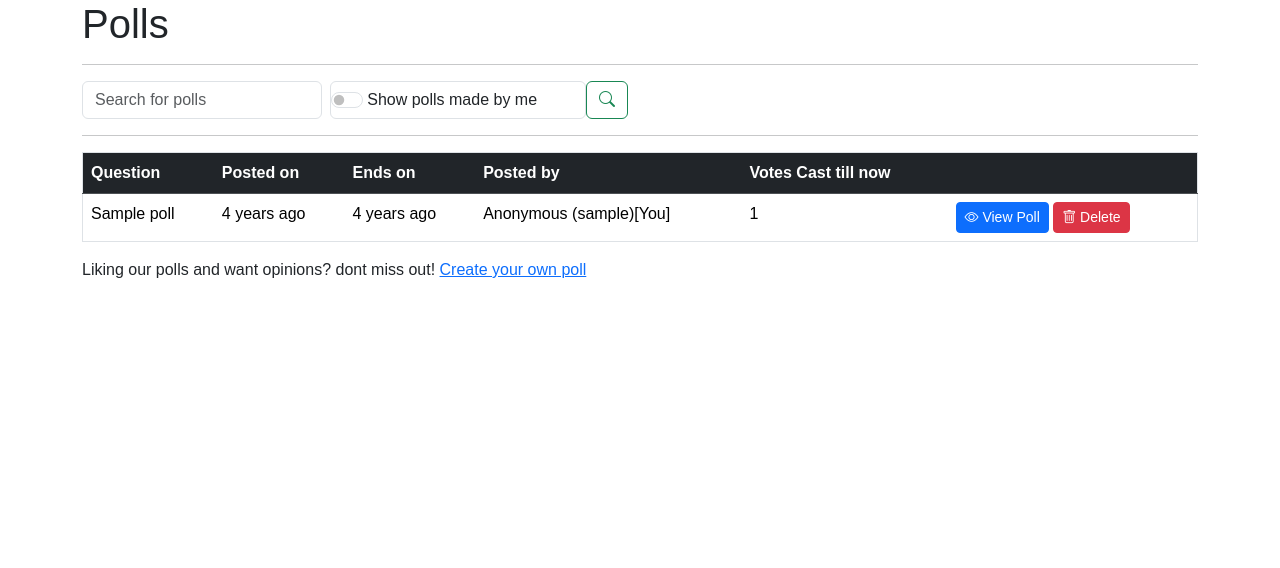
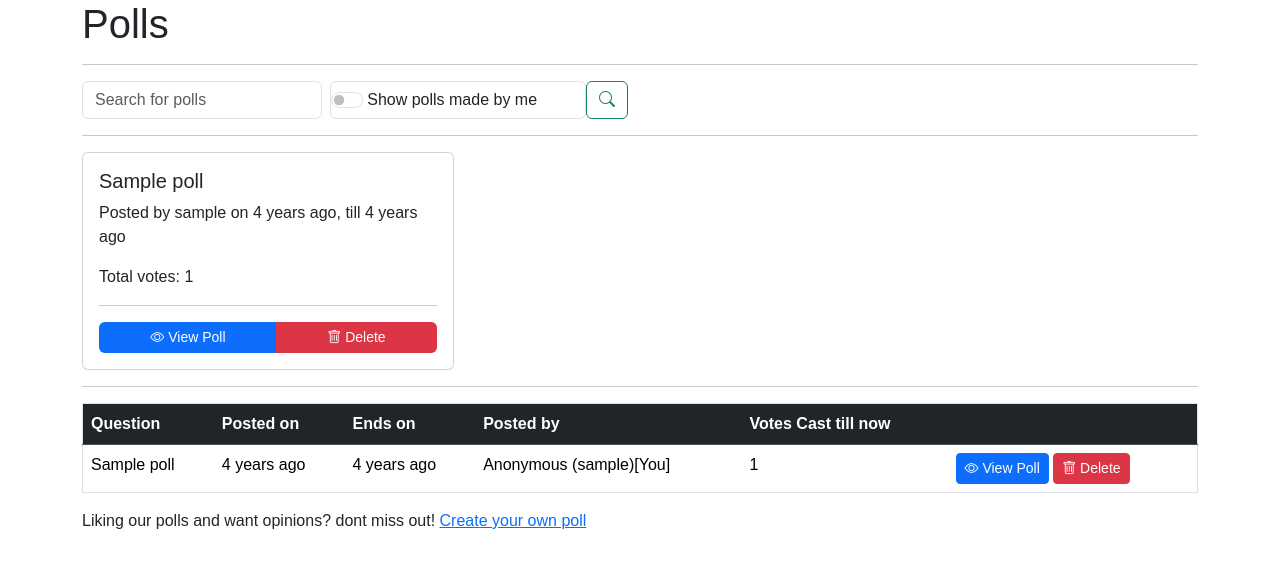
Before and after one commit to gargshi/poll-app-django, a Django app: page /viewPolls/ in a window 1280 px wide. Shown: the part 56-624 px from the top of the page. Run offline with Django 5.2, Linux system fonts and the light colour scheme; a user stored in the database is signed in; tables that the repository leaves empty hold one stand-in row (values such as "Sample post"); some libraries are stand-ins or nearby versions.

Commit message:
added delete functionality and some ui tweaks-27052024

```diff
--- a/myPollsProject/poll/templates/viewPolls.html
+++ b/myPollsProject/poll/templates/viewPolls.html
@@ -36,6 +36,47 @@
 						</div>
 					</form>
 				</div>
+			</div>
+			<hr>
+			<div class="card-wrapper">
+				{% if polls %}
+					{% for poll in polls %}
+						<div class="card col-md-4 col-sm-12 card-style" onmouseover="highlight(this)" onmouseout="unhighlight(this)">
+							<div class="card-body">
+								<h5 class="card-title">{{poll.poll__question}}</h5>
+								<p class="card-text">
+									Posted by {{poll.poll__created_by__username}} on
+									<span class="time">
+										{{ poll.poll__pub_date| date:"Y-m-d H:i" }}
+									</span>, till
+									<span class="time">
+										{{ poll.poll__poll_end|date:"Y-m-d H:i" }}
+									</span>
+								</p>
+								<p class="card-text">Total votes: {{poll.c}}</p>
+								<hr>
+								<div class="btn-group btn-grp-style">
+									<a class="btn btn-primary btn-sm" href="{% url 'displayPoll' poll.poll__id %}">
+										<!-- eye icon -->
+										<i class="bi bi-eye"></i>
+										View Poll
+									</a>
+									{% if request.user.is_authenticated %}
+										{% if poll.poll__created_by__username == request.user.username %}
+											<a class="btn btn-danger btn-sm" href="{% url 'deletePoll' poll.poll__id %}">
+												<!-- trash icon -->
+												<i class="bi bi-trash"></i>
+												Delete
+											</a>
+										{% endif %}
+									{% endif %}
+								</div>
+							</div>
+						</div>
+					{% endfor %}
+				{% else %}
+					<p>No polls Found</p>
+				{% endif %}
 			</div>
 			<hr>
 			<table class="table">
@@ -84,7 +125,7 @@
 								<!-- delete poll -->
 								{% if request.user.is_authenticated %}
 									{% if poll.poll__created_by__username == request.user.username %}
-										<a class="btn btn-danger btn-sm" href="#">
+										<a class="btn btn-danger btn-sm" href="{% url 'deletePoll' poll.poll__id %}">
 											<!-- trash icon -->
 											<i class="bi bi-trash"></i>
 											Delete
@@ -115,6 +156,16 @@
 				let date = moment(time_cell[i].innerHTML, "YYYY-MM-DD HH:mm");
 				time_cell[i].innerHTML=date.fromNow();
 			}
+
+			function highlight(e){
+				e.style.transition="0.1s all linear";
+				e.style.transform="scale(0.98)";
+			}
+
+			function unhighlight(e){
+				e.style.transform="scale(1)";
+			}
+
 		</script>
 	</body>
 </html>
--- a/myPollsProject/poll/urls.py
+++ b/myPollsProject/poll/urls.py
@@ -8,5 +8,6 @@ urlpatterns = [
 	path('viewPolls/',views.listPolls,name="listPolls"),
 	path('displayPoll/<int:poll_id>/',views.displayPoll,name="displayPoll"),
 	path('votePoll/',views.castVote,name="votePoll"),
+	path('deletePoll/<int:poll_id>/',views.deletePoll,name="deletePoll"),
 	# path('searchPolls/',views.searchPolls,name="searchPolls"),
 ]
--- a/myPollsProject/poll/views.py
+++ b/myPollsProject/poll/views.py
@@ -17,7 +17,7 @@ def savePoll(request):
 		# dum='2024-05-20T20:52'
 		end_time=request.POST.get('poll_end_time')
 		# end_time=dum
-		end_time=datetime.datetime.strptime(end_time, '%Y-%m-%dT%H:%M')
+		end_time=datetime.datetime.strptime(end_time, '%Y-%m-%dT%H:%M') if end_time else datetime.datetime.now()+datetime.timedelta(hours=1)
 		# print(end_time)
 		question = request.POST['question']
 		make_anonymous = request.POST.get('anonymous-poll')
@@ -59,7 +59,7 @@ def listPolls(request):
 def displayPoll(request,poll_id):
 	poll = Poll.objects.get(id=poll_id)
 	options = Option.objects.filter(poll=poll)
-	poll_op = options.values('poll').annotate(c=Sum('votes')).values('poll__id','poll__question','c')[0]
+	poll_op = options.values('poll').annotate(c=Sum('votes')).values('poll__id','poll__question','c','poll__created_by__username')[0]
 	# print(poll_op)
 	return render(request,'displayPoll.html',{'poll_op':poll_op,'poll':poll,'options':options})
 
@@ -73,3 +73,18 @@ def castVote(request):
 	else:
 		messages.warning(request, 'Vote cannot be cast due to some error or you are not logged in. Please contact the administrator.')
 	return redirect('listPolls')
+
+def deletePoll(request,poll_id):
+	if request.user.is_authenticated:
+		poll = Poll.objects.get(id=poll_id)
+		options = Option.objects.filter(poll=poll)
+		if request.user == poll.created_by:
+			for i in options:
+				i.delete()
+			poll.delete()
+			messages.success(request, 'Poll deleted successfully')
+		else:
+			messages.warning(request, 'You are not authorized to delete this poll')
+	else:
+		messages.info(request, 'Poll deletion failed as you are not logged in')
+	return redirect('listPolls')
--- a/myPollsProject/static/css/main.css
+++ b/myPollsProject/static/css/main.css
@@ -37,3 +37,23 @@
 .green{
 	background-color: green;
 }
+
+.card-wrapper{
+	display: flex;
+	flex-direction: row;
+	flex-wrap: wrap;
+	overflow: hidden;
+}
+
+.card-style{
+	background-color: secondary;
+}
+
+
+.btn-grp-style{
+	display: flex;
+	flex-direction: row;
+	flex-wrap: nowrap;
+	justify-content: space-between;
+	overflow: hidden;
+}
```
Also changed, not shown: myPollsProject/poll/templates/displayPoll.html (+9 -0 lines).
